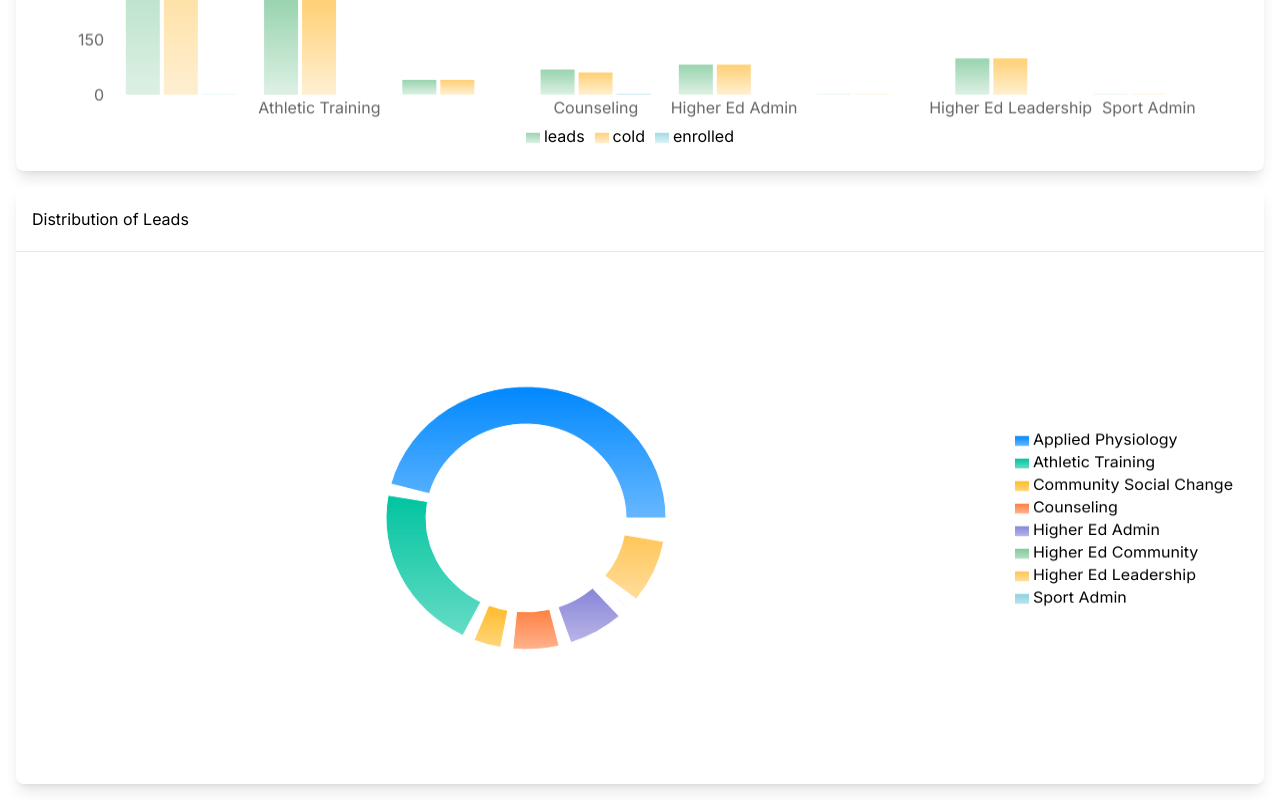
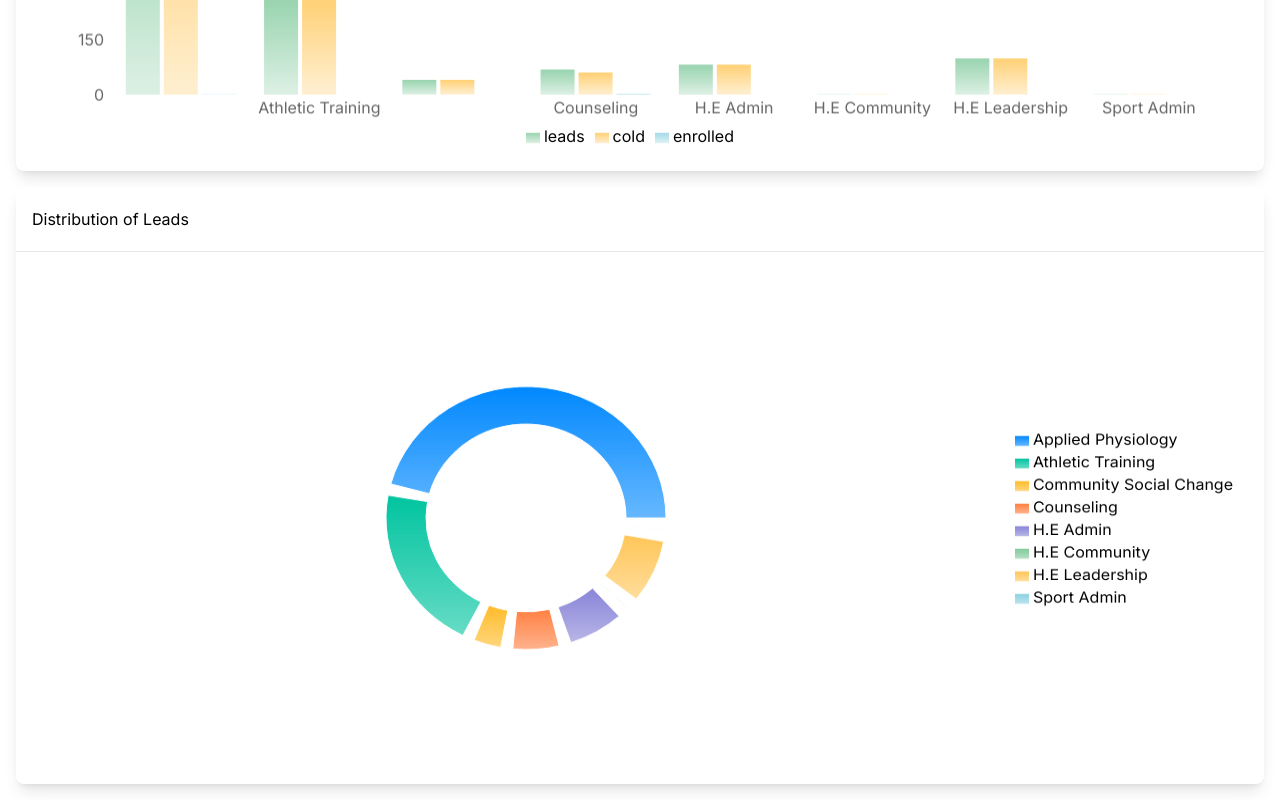
Before and after one commit to leonelSantos/marketing-dashboard, a React (Create React App) app: page / in a window 1280 px wide. Shown: the part 740-1540 px from the top of the page. Built offline with nearby package versions, Linux system fonts and the light colour scheme.

Commit message:
refactor: Update program names in App.js

```diff
--- a/src/App.js
+++ b/src/App.js
@@ -7,9 +7,9 @@ const fullData = [
   { fullName: 'ATHLETIC TRAINING - M.S.Ed.', name: 'Athletic Training', leads: 264, cold: 263, enrolled: 0 },
   { fullName: 'COMMUNITY SOCIAL CHANGE - M.S.Ed.', name: 'Community Social Change', leads: 41, cold: 41, enrolled: 0 },
   { fullName: 'COUNSELING - M.S.Ed.', name: 'Counseling', leads: 69, cold: 61, enrolled: 3 },
-  { fullName: 'HIGHER ED Administration - M.S.Ed.', name: 'Higher Ed Admin', leads: 83, cold: 83, enrolled: 0 },
-  { fullName: 'HIGHER ED Community - Ed.D.', name: 'Higher Ed Community', leads: 1, cold: 1, enrolled: 0 },
-  { fullName: 'HIGHER ED Leadership - Ed.D.', name: 'Higher Ed Leadership', leads: 100, cold: 100, enrolled: 0 },
+  { fullName: 'HIGHER ED Administration - M.S.Ed.', name: 'H.E Admin', leads: 83, cold: 83, enrolled: 0 },
+  { fullName: 'HIGHER ED Community - Ed.D.', name: 'H.E Community', leads: 1, cold: 1, enrolled: 0 },
+  { fullName: 'HIGHER ED Leadership - Ed.D.', name: 'H.E Leadership', leads: 100, cold: 100, enrolled: 0 },
   { fullName: 'Sport Administration - M.S.Ed.', name: 'Sport Admin', leads: 1, cold: 1, enrolled: 0 },
 ];
 
```
